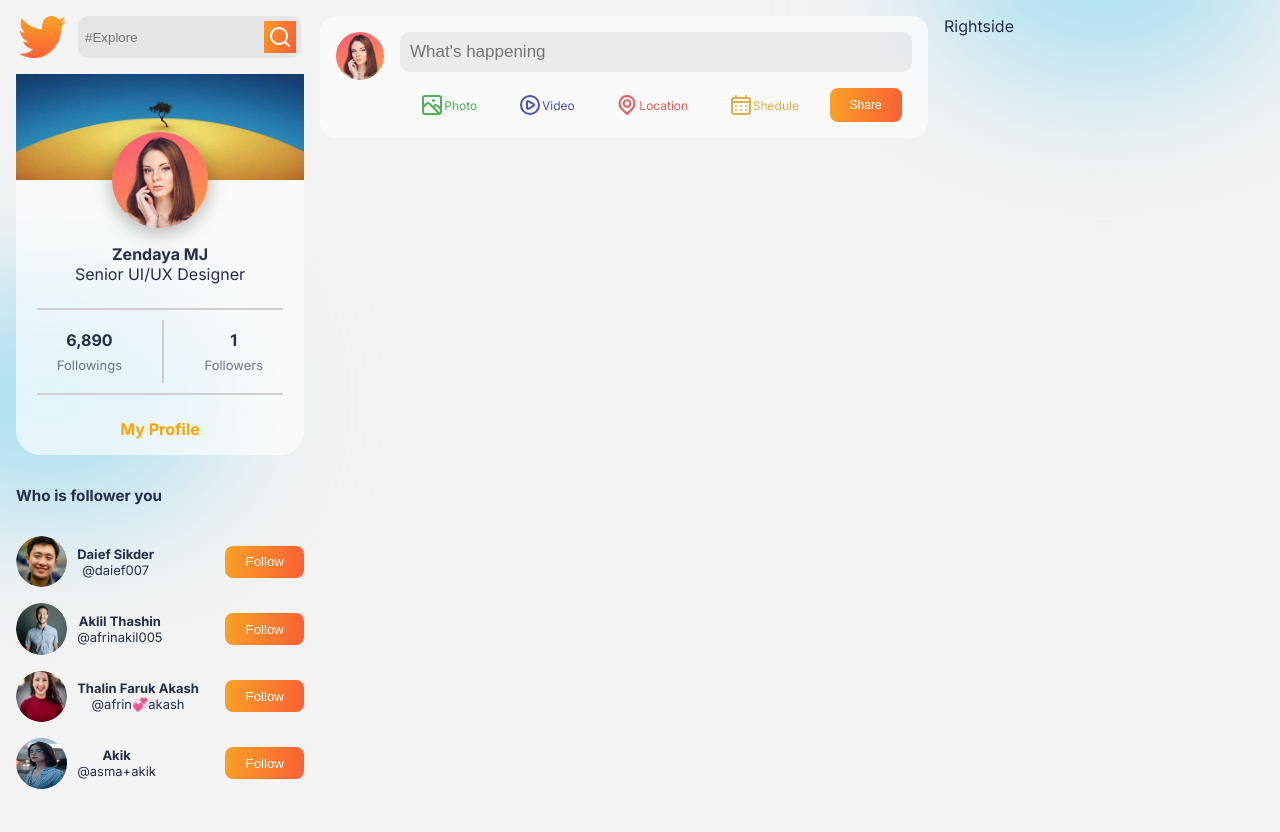
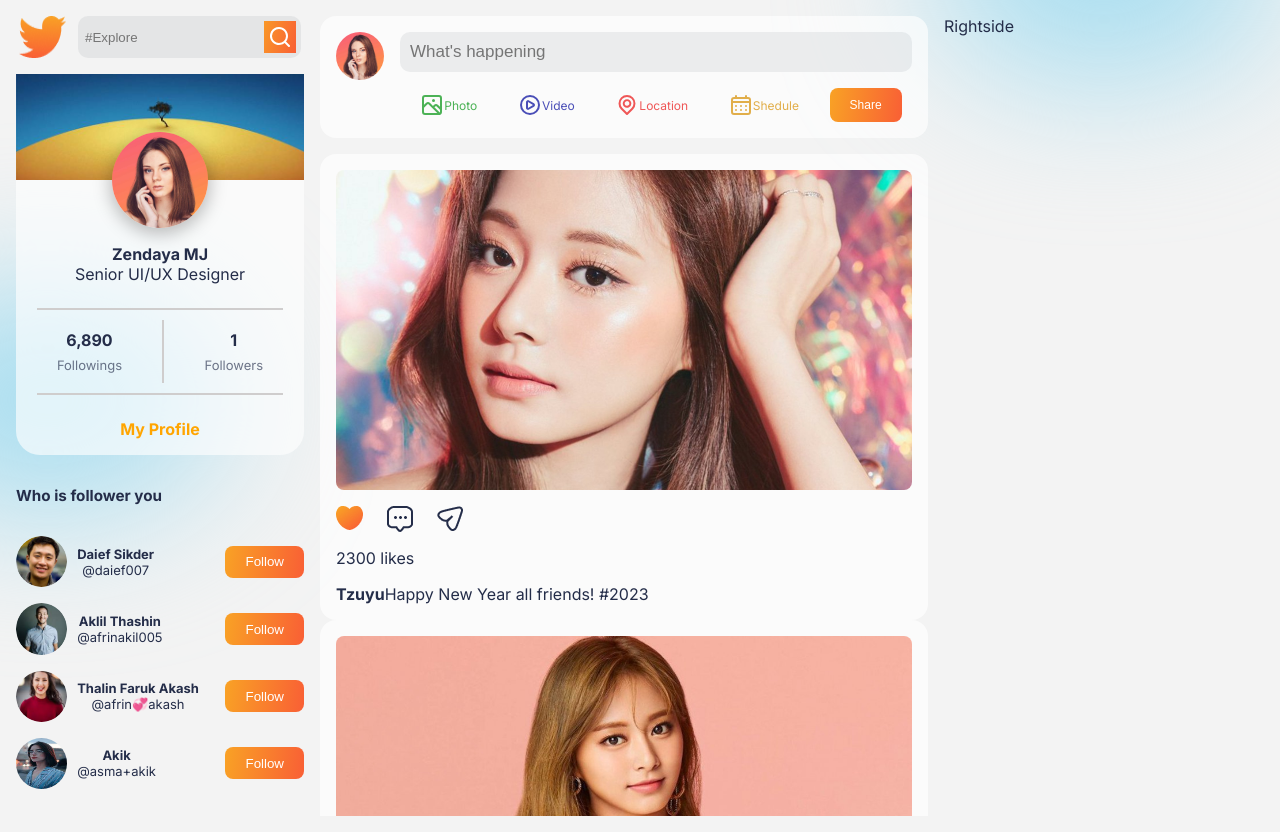
Before and after one commit to daief48/socialMedia_mern, a React (Create React App) app: page / in a window 1280 px wide. Built offline with nearby package versions, Linux system fonts and the light colour scheme; a web font is replaced by a local one.

Commit message:
Postside done

```diff
--- a/src/App.css
+++ b/src/App.css
@@ -46,3 +46,7 @@
   background: transparent;
   border: 2px solid var(--orange);
 }
+
+::-webkit-scrollbar{
+  display: none;
+}
--- /dev/null
+++ b/src/Data/PostsData.js
@@ -0,0 +1,29 @@
+import postPic1 from '../img/postpic1.jpg'
+import postPic2 from '../img/postpic2.jpg'
+import postPic3 from '../img/postpic3.JPG'
+
+
+export const PostsData = [
+    {
+        img: postPic1,
+        name: 'Tzuyu',
+        desc: "Happy New Year all friends! #2023",
+        likes: 2300,
+        liked: true
+    },
+    {
+        img: postPic2,
+        name: 'Maryam',
+        desc: "Party time :)",
+        likes: 2300,
+        liked: false
+
+    },
+    {
+        img:postPic3,
+        name: "Salena Gomez",
+        desc: "At Archery Festival",
+        likes: 800,
+        liked: false
+    }
+]
--- a/src/componets/PostSide/PostSide.jsx
+++ b/src/componets/PostSide/PostSide.jsx
@@ -1,10 +1,12 @@
 import React from 'react';
 import "./PostSide.css";
 import PostShare from '../PostShare/PostShare';
+import Posts from '../Posts/Posts';
 const PostSide = () => {
   return (
     <div className="PostSide">
         <PostShare/>
+        <Posts/>
     </div>
   )
 }
--- /dev/null
+++ b/src/componets/Posts/Post.css
@@ -0,0 +1,19 @@
+.Post{
+    display: flex;
+    flex-direction: column;
+    padding: 1rem;
+    background-color: var(--cardColor);
+    border-radius: 1rem;
+    gap: 1rem;
+}
+.Post>img{
+    width: 100%;
+    max-height: 20rem;
+    object-fit: cover;
+    border-radius: 0.5rem;
+}
+.postReact{
+    display: flex;
+    align-items: flex-start;
+    gap: 1.5rem;
+}
--- /dev/null
+++ b/src/componets/Posts/Post.jsx
@@ -0,0 +1,29 @@
+import React from 'react';
+import Comment from "../../img/comment.png";
+import Share from "../../img/share.png";
+import Heart from "../../img/like.png";
+import NotLike from "../../img/notlike.png";
+import "./Post.css";
+const Post = ({data}) => {
+  return (
+    <div className='Post'>
+      <img src={data.img} alt="" srcset="" />
+
+      <div className="postReact">
+        <img src={data.liked?Heart:NotLike} alt="" />
+        <img src={Comment} alt="" srcset="" />
+        <img src={Share} alt="" srcset="" />
+      </div>
+
+      <span>{data.likes} likes</span>
+
+      <div className="detail">
+        <span><b>{data.name}</b></span>
+        <span>{data.desc}</span>
+      </div>
+    </div>
+
+  )
+}
+
+export default Post
--- /dev/null
+++ b/src/componets/Posts/Posts.css
@@ -0,0 +1,5 @@
+.Posts{
+    display: flex;
+    flex-direction: column;
+    gap: 1rem;
+}
--- /dev/null
+++ b/src/componets/Posts/Posts.jsx
@@ -0,0 +1,15 @@
+import React from 'react'
+import { PostsData } from '../../Data/PostsData'
+import Post from './Post'
+
+const Posts = () => {
+  return (
+    <div className='Posts'>
+      {PostsData.map((post,id) =>{
+        return <Post data={post} id={id}/>
+      })}
+    </div>
+  )
+}
+
+export default Posts
```
